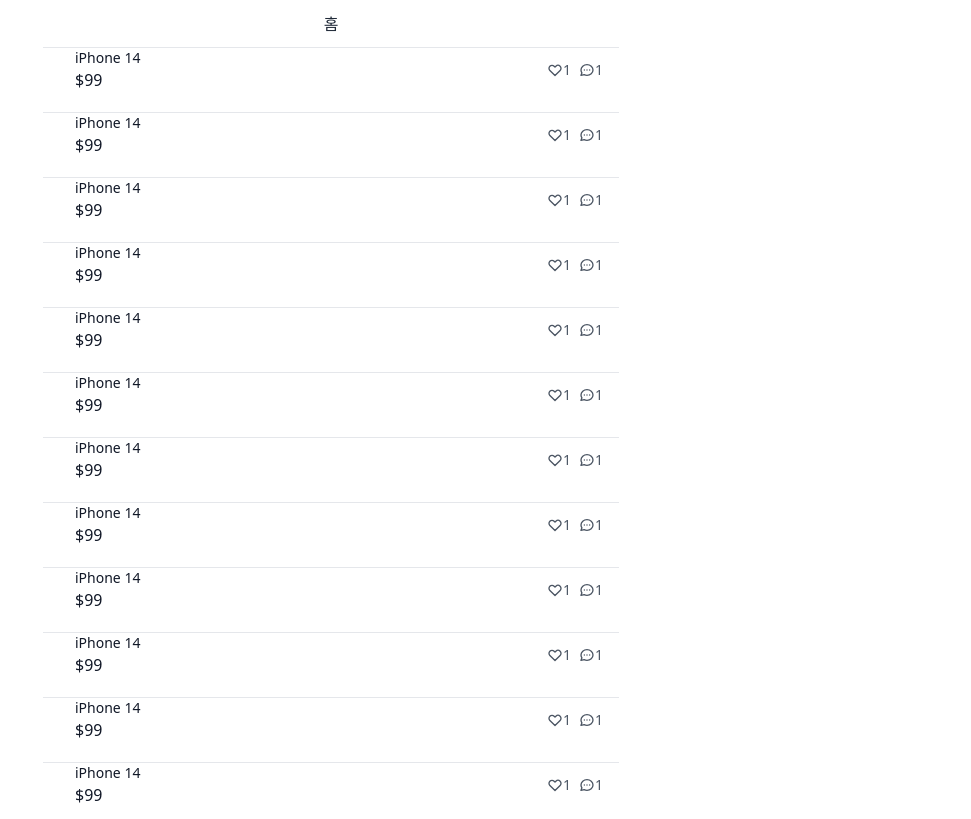
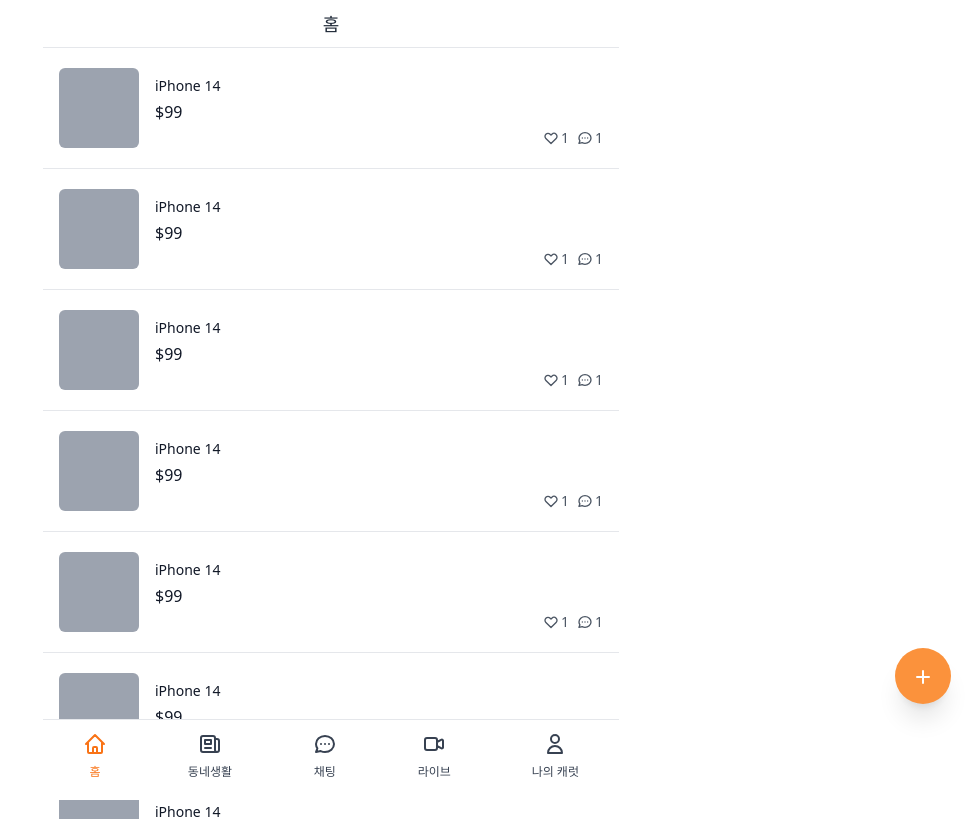
Before and after one commit to LifeFi/reactjs-w10-carrot-market, a Next.js app: page / in a window 1280 px wide. Shown: the top 819 px of the page, without its empty margins (309-1280 px from the left). Built offline with nearby package versions, Linux system fonts and the light colour scheme.

Commit message:
tailwind.config.js 설정 오류 수정

```diff
--- a/pages/api/users/enter.tsx
+++ b/pages/api/users/enter.tsx
@@ -12,7 +12,7 @@
   res: NextApiResponse<ResponseType>
 ) {
   const { phone, email } = req.body;
-  const user = phone ? { phone: +phone } : email ? { email } : null;
+  const user = phone ? { phone } : email ? { email } : null;
   if (!user) return res.status(400).json({ ok: false });
   const payload = Math.floor(100000 + Math.random() * 900000) + "";
 
--- a/tailwind.config.js
+++ b/tailwind.config.js
@@ -1,6 +1,9 @@
 /** @type {import('tailwindcss').Config} */
 module.exports = {
-  content: ["./pages/**/*.{js,jsx,ts,tsx}", "@components/**/*.{js,jsx,ts,tsx}"],
+  content: [
+    "./pages/**/*.{js,jsx,ts,tsx}",
+    "./components/**/*.{js,jsx,ts,tsx}",
+  ],
   theme: {
     extend: {},
   },
```
